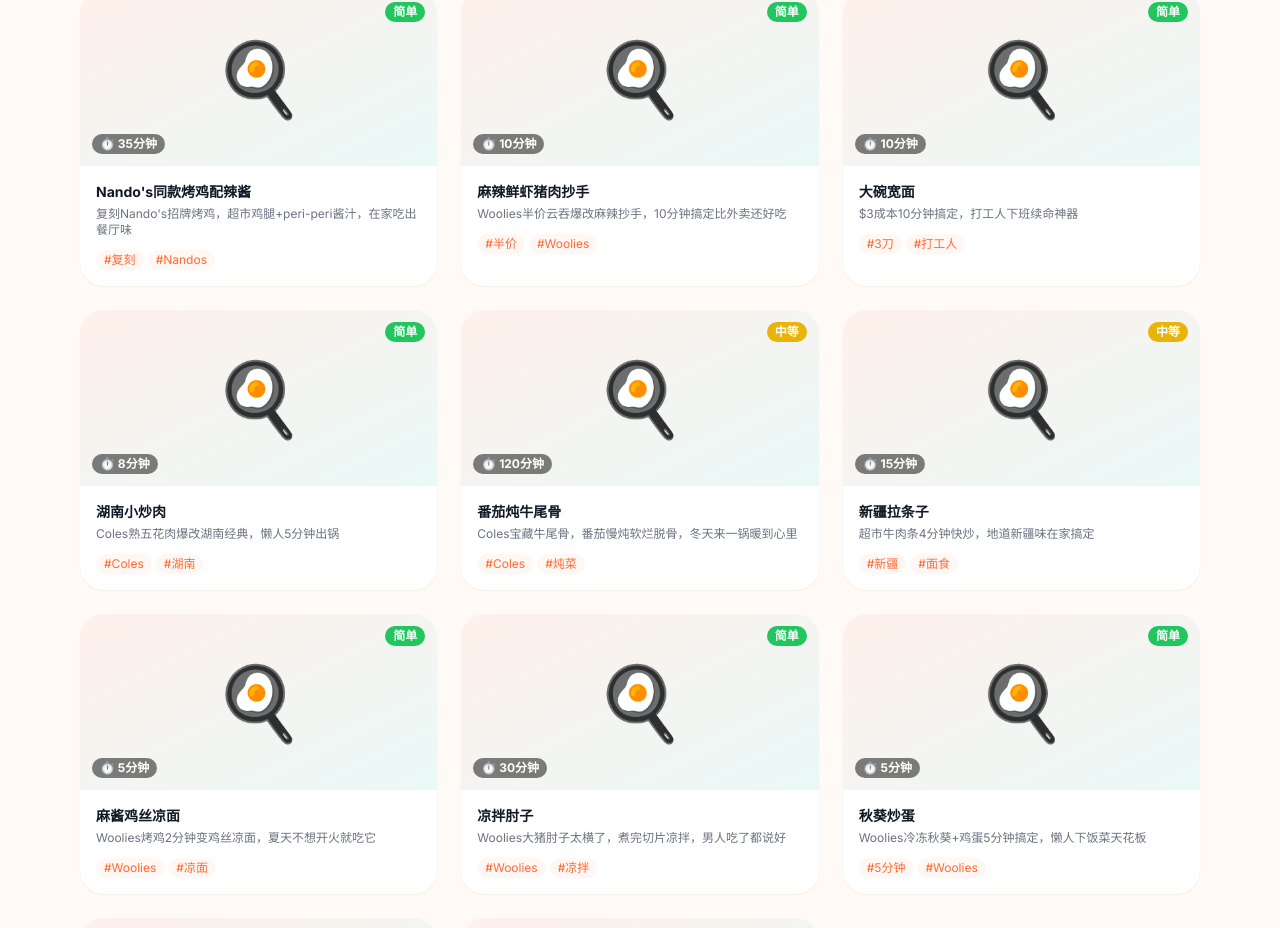
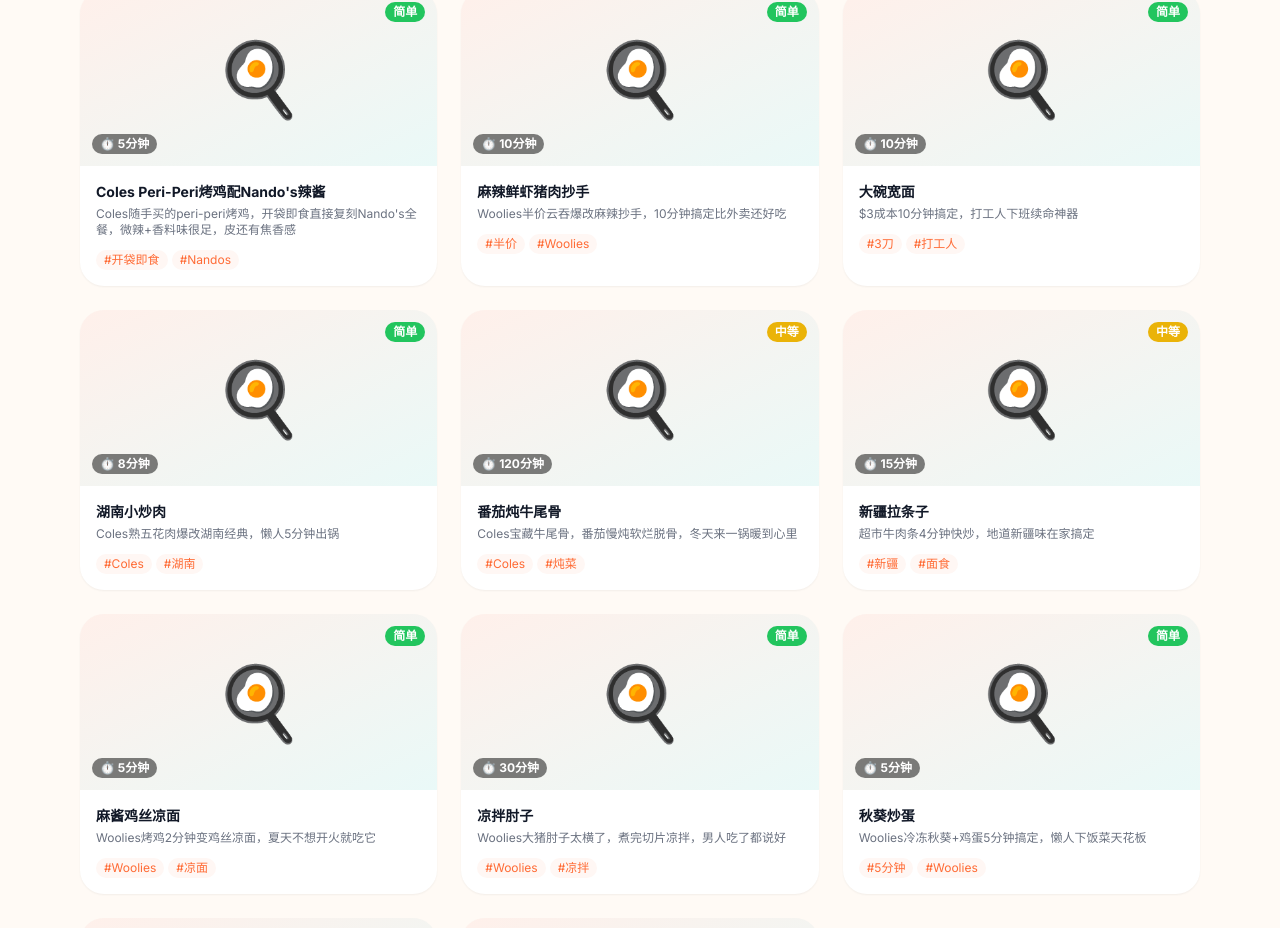
Before and after one commit to peterxia97/ozrecipes, a React (Vite) app: page /recipes in a window 1280 px wide. Shown: the part 1614-2542 px from the top of the page. Built offline with nearby package versions, Linux system fonts and the light colour scheme; the HTML template or start-up script is replaced by a standard one.

Commit message:
fix: update r014 to Coles peri-peri roast chicken (ready-to-eat) + add ingredients

```diff
--- a/src/data/ingredients.js
+++ b/src/data/ingredients.js
@@ -102,6 +102,20 @@ export default {
         { brand: 'aldi', price: 9.99, product: 'Aldi Hot Roast Chicken' },
       ],
       searchTips: 'Deli入口处，热的直接撕着吃' },
+    { id: 'peri_peri_chicken', nameZh: 'Peri-Peri烤鸡', nameEn: 'Coles Peri-Peri Roast Chicken', category: 'meat', unit: 'each',
+      stores: [
+        { brand: 'coles', price: 12.82, product: 'Coles Peri-Peri Roast Chicken' },
+        { brand: 'woolies', price: 0, product: 'Not commonly stocked' },
+        { brand: 'aldi', price: 0, product: 'Not commonly stocked' },
+      ],
+      searchTips: 'Coles deli区冷柜，找 "Peri-Peri" 包装，微辣香料味' },
+    { id: 'bread_roll', nameZh: '面包卷', nameEn: 'Bread Rolls / Burger Buns', category: 'bakery', unit: 'pack',
+      stores: [
+        { brand: 'coles', price: 3.00, product: 'Coles Bread Rolls' },
+        { brand: 'woolies', price: 3.00, product: 'Woolies Bread Rolls' },
+        { brand: 'aldi', price: 2.49, product: 'Aldi Bread Rolls' },
+      ],
+      searchTips: 'Bakery aisle, 芝麻面包卷或汉堡胚' },
     { id: 'cooked_pork_belly', nameZh: '熟五花肉', nameEn: 'Cooked Pork Belly', category: 'meat', unit: 'pack',
       stores: [
         { brand: 'coles', price: 8.00, product: 'Coles Cooked Pork Belly' },
--- a/src/data/recipes.js
+++ b/src/data/recipes.js
@@ -398,30 +398,26 @@ export default [
     {
       id: 'r014',
       category: 'dinner',
-      name: 'Nando\'s同款烤鸡配辣酱',
-      description: '复刻Nando\'s招牌烤鸡，超市鸡腿+peri-peri酱汁，在家吃出餐厅味',
+      name: 'Coles Peri-Peri烤鸡配Nando\'s辣酱',
+      description: 'Coles随手买的peri-peri烤鸡，开袋即食直接复刻Nando\'s全餐，微辣+香料味很足，皮还有焦香感',
       image: '/images/recipes/nandos-roast-chicken.jpg',
       images: [
         '/images/recipes/nandos-roast-chicken.jpg',
       ],
-      cookTime: 35,
+      cookTime: 5,
       difficulty: 'easy',
-      servings: 2,
-      tags: ['复刻', 'Nandos', '烤箱', 'Woolies'],
+      servings: 4,
+      tags: ['开袋即食', 'Nandos', 'Coles', '烤鸡'],
       ingredients: [
-        { id: 'chicken_thigh', amount: '2块', optional: false },
-        { id: 'peri_peri_sauce', amount: '3勺', optional: false },
-        { id: 'olive_oil', amount: '1勺', optional: false },
-        { id: 'garlic', amount: '3瓣', optional: false },
-        { id: 'lemon', amount: '半个', optional: true },
-        { id: 'salt', amount: '适量', optional: false },
+        { id: 'peri_peri_chicken', amount: '1只（Coles Peri-Peri Roast Chicken）', optional: false },
+        { id: 'peri_peri_sauce', amount: '适量（Nando\'s Perinaise）', optional: false },
+        { id: 'bread_roll', amount: '适量', optional: true },
+        { id: 'fries', amount: '适量', optional: true },
       ],
       steps: [
-        { text: '鸡腿肉洗净擦干，用刀尖戳几个洞方便入味', tip: '戳得越密越入味' },
-        { text: '将peri-peri酱均匀涂抹在鸡肉上，腌制至少30分钟', tip: '过夜更入味，赶时间至少腌15分钟' },
-        { text: '烤箱预热200°C，鸡腿皮朝上放在烤盘上', tip: '烤盘铺锡纸，省洗' },
-        { text: '烤25-30分钟，中途刷一次酱汁', tip: '最后5分钟可以开grill模式让皮更脆' },
-        { text: '出炉挤柠檬汁，配剩余酱汁蘸着吃', tip: '配米饭或薯条都绝了' },
+        { text: 'Coles买一只peri-peri烤鸡，回家直接开袋', tip: 'Coles deli区，约$12.82，有时打折更便宜' },
+        { text: '撕成块或整只上桌，配Nando\'s同款perinaise辣酱', tip: '辣酱Coles/Woolies都有卖' },
+        { text: '配薯条、夹面包，一家人早餐晚餐全有着落', tip: '完全不用开火，5分钟搞定' },
       ],
       xhsReference: '',
       xiaohongshuUrl: 'https://www.xiaohongshu.com/user/profile/5cfbb52f0000000012023561',
```
